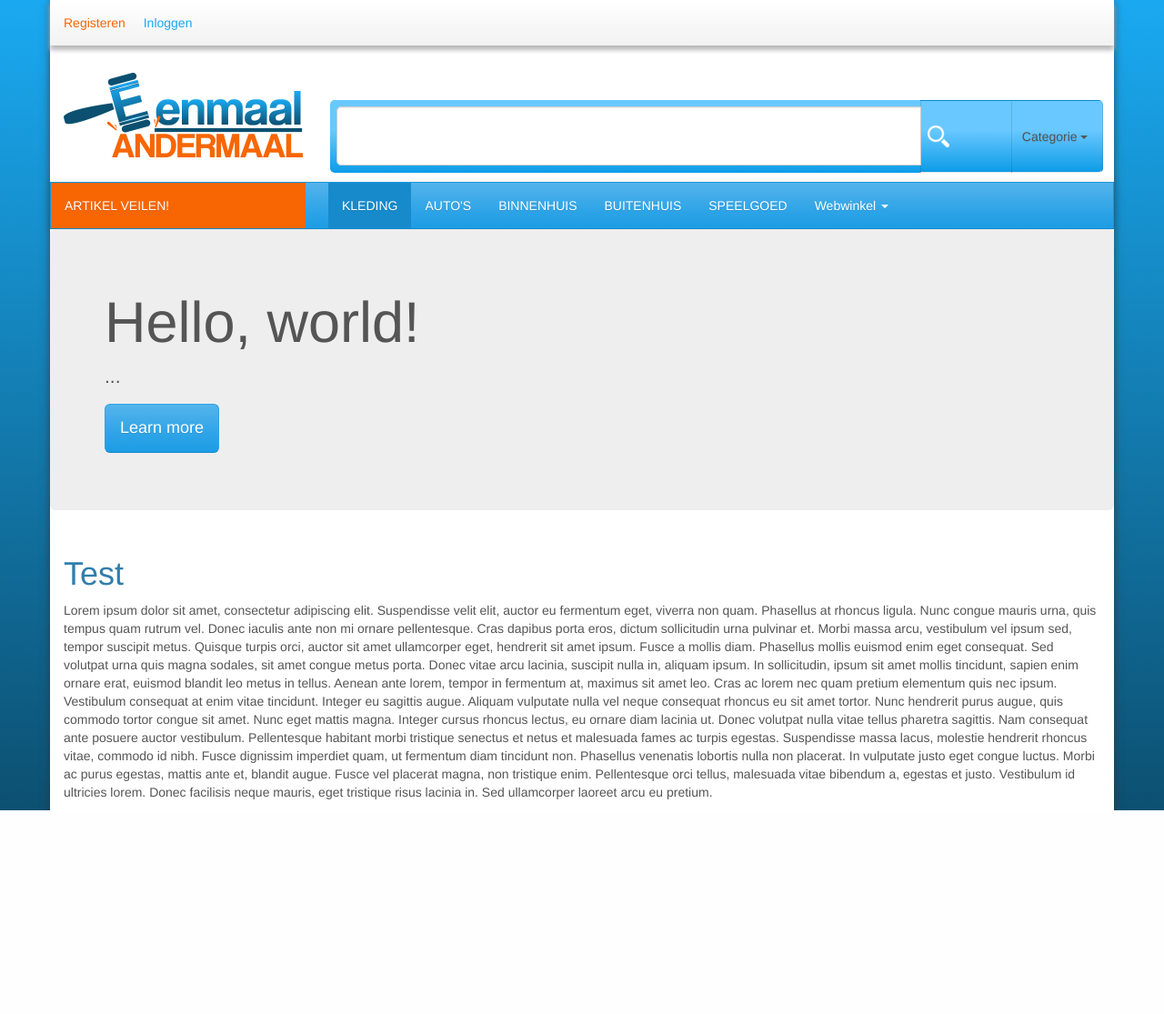
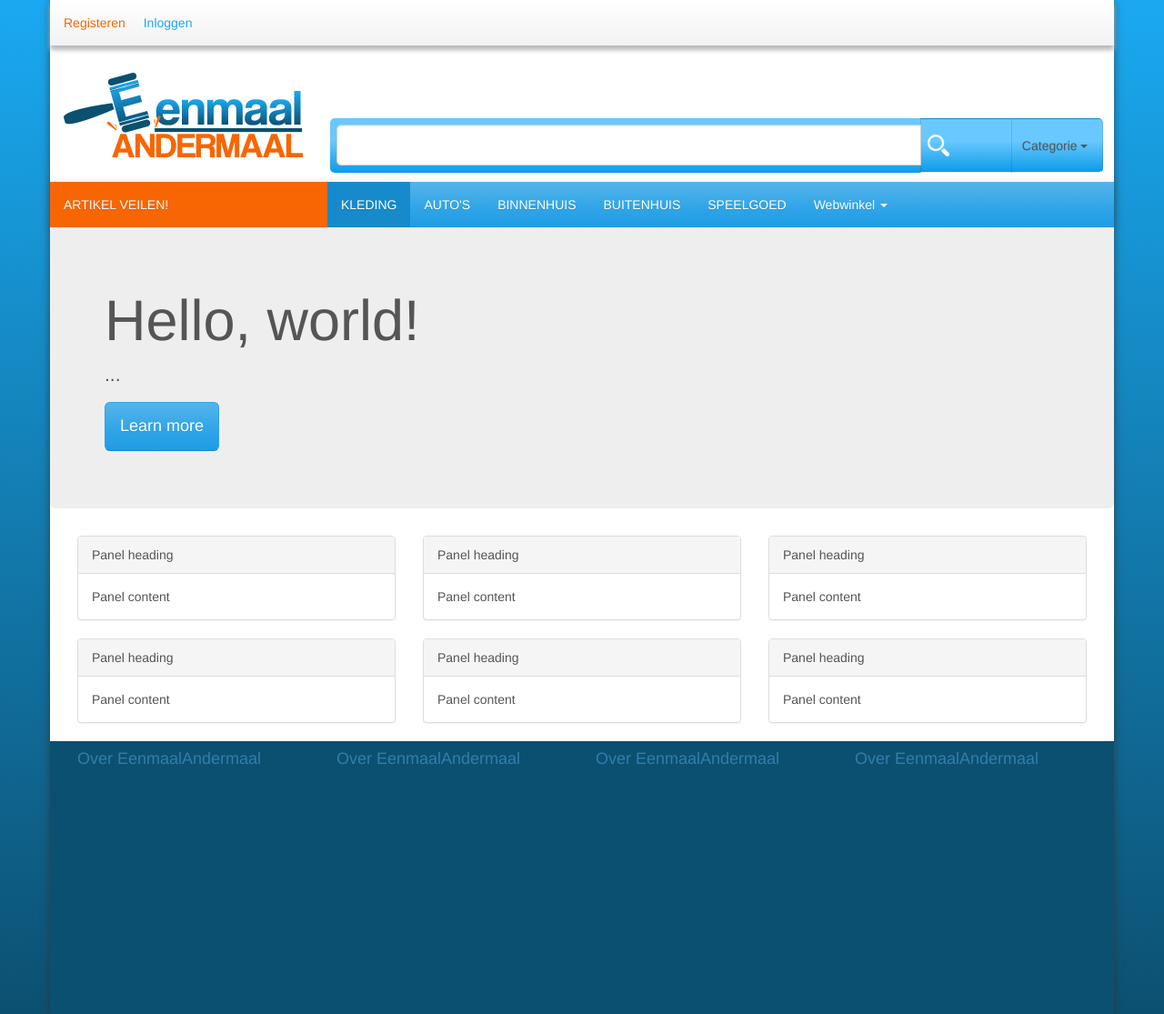
Before and after one commit to CrystalMare/iproject, a PHP site: page /index.html in a window 1280 px wide. Shown: the whole page at 91% size. Before the commit the page ends 891 px from the top, so only its background shows below. Run offline with PHP 8.4, Linux system fonts and the light colour scheme; some libraries are stand-ins or nearby versions.

Commit message:
Last van dicky curtis

```diff
--- a/hosted/css/global.css
+++ b/hosted/css/global.css
@@ -75,9 +75,10 @@ box-shadow: 0px 5px 5px #bab9b9;
 }
 
 .artikel_veilen{
-    width: 280px;
-    margin-right: 25px;
+    width: 305px;
+
 }
+
 
 .ea-buttons{
     padding:0px;
@@ -86,12 +87,12 @@ box-shadow: 0px 5px 5px #bab9b9;
 }
 
 .ea-searchbar{
-    margin-top: 60px;
-    height: 80px;
+    margin-top: 80px;
+    height: 60px;
 }
 
 .ea-searchbar-input{
-    height: 80px;
+    height: 60px;
     border-radius: 5px;
     padding-left: 7px;
     width: 90%;
@@ -114,10 +115,24 @@ box-shadow: 0px 5px 5px #bab9b9;
     background-color: #FFF;
     border-radius: 5px;
     margin-top: 7px;
-    height: 65px;
+    height: 45px;
     width: 100%;
 }
 
 .ea-nav-categorie{
     min-width: 180%;
 }
+
+.navbar{
+    border: none;
+}
+
+.ea-footer{
+    background-color: #0c5071;
+    height: 300px;
+
+}
+
+.h4{
+    color:#F76603;
+}
--- a/hosted/index.html
+++ b/hosted/index.html
@@ -89,14 +89,78 @@
 
             <!-- Content -->
             <div class="col-md-12 col-xs-12">
-                <H1>Test</H1>
-                <p>Lorem ipsum dolor sit amet, consectetur adipiscing elit. Suspendisse velit elit, auctor eu fermentum eget, viverra non quam. Phasellus at rhoncus ligula. Nunc congue mauris urna, quis tempus quam rutrum vel. Donec iaculis ante non mi ornare pellentesque. Cras dapibus porta eros, dictum sollicitudin urna pulvinar et. Morbi massa arcu, vestibulum vel ipsum sed, tempor suscipit metus. Quisque turpis orci, auctor sit amet ullamcorper eget, hendrerit sit amet ipsum. Fusce a mollis diam. Phasellus mollis euismod enim eget consequat. Sed volutpat urna quis magna sodales, sit amet congue metus porta. Donec vitae arcu lacinia, suscipit nulla in, aliquam ipsum. In sollicitudin, ipsum sit amet mollis tincidunt, sapien enim ornare erat, euismod blandit leo metus in tellus.
 
-                Aenean ante lorem, tempor in fermentum at, maximus sit amet leo. Cras ac lorem nec quam pretium elementum quis nec ipsum. Vestibulum consequat at enim vitae tincidunt. Integer eu sagittis augue. Aliquam vulputate nulla vel neque consequat rhoncus eu sit amet tortor. Nunc hendrerit purus augue, quis commodo tortor congue sit amet. Nunc eget mattis magna. Integer cursus rhoncus lectus, eu ornare diam lacinia ut.
+                <div class="col-md-4 col-xs-4">
+                    <div class="panel panel-default">
+                      <div class="panel-heading">Panel heading</div>
+                        <div class="panel-body">
+                        Panel content
+                        </div>
+                    </div>
+                </div>
+                <div class="col-md-4 col-xs-4">
+                    <div class="panel panel-default">
+                      <div class="panel-heading">Panel heading</div>
+                        <div class="panel-body">
+                        Panel content
+                        </div>
+                    </div>
+                </div>
+                <div class="col-md-4 col-xs-4">
+                    <div class="panel panel-default">
+                      <div class="panel-heading">Panel heading</div>
+                        <div class="panel-body">
+                        Panel content
+                        </div>
+                    </div>
+                </div>
 
-                Donec volutpat nulla vitae tellus pharetra sagittis. Nam consequat ante posuere auctor vestibulum. Pellentesque habitant morbi tristique senectus et netus et malesuada fames ac turpis egestas. Suspendisse massa lacus, molestie hendrerit rhoncus vitae, commodo id nibh. Fusce dignissim imperdiet quam, ut fermentum diam tincidunt non. Phasellus venenatis lobortis nulla non placerat. In vulputate justo eget congue luctus. Morbi ac purus egestas, mattis ante et, blandit augue. Fusce vel placerat magna, non tristique enim. Pellentesque orci tellus, malesuada vitae bibendum a, egestas et justo. Vestibulum id ultricies lorem. Donec facilisis neque mauris, eget tristique risus lacinia in. Sed ullamcorper laoreet arcu eu pretium.
-                </p>
+            </div>
+
+              <div class="col-md-12 col-xs-12">
+
+                <div class="col-md-4 col-xs-4">
+                    <div class="panel panel-default">
+                      <div class="panel-heading">Panel heading</div>
+                        <div class="panel-body">
+                        Panel content
+                        </div>
+                    </div>
+                </div>
+                <div class="col-md-4 col-xs-4">
+                    <div class="panel panel-default">
+                      <div class="panel-heading">Panel heading</div>
+                        <div class="panel-body">
+                        Panel content
+                        </div>
+                    </div>
+                </div>
+                <div class="col-md-4 col-xs-4">
+                    <div class="panel panel-default">
+                      <div class="panel-heading">Panel heading</div>
+                        <div class="panel-body">
+                        Panel content
+                        </div>
+                    </div>
+                </div>
+
             </div>
             <!-- Footer -->
+
+            <div class="col-md-12 col-xs-12 ea-footer">
+                <div class="col-md-3 col-xs-3">
+                <h4>Over EenmaalAndermaal</h4>
+                </div>
+                <div class="col-md-3 col-xs-3">
+                <h4>Over EenmaalAndermaal</h4>
+                </div>
+                <div class="col-md-3 col-xs-3">
+                <h4>Over EenmaalAndermaal</h4>
+                </div>
+                <div class="col-md-3 col-xs-3">
+                <h4>Over EenmaalAndermaal</h4>
+                </div>
+            </div>
+        </div>
     </body>
 </html>
```
